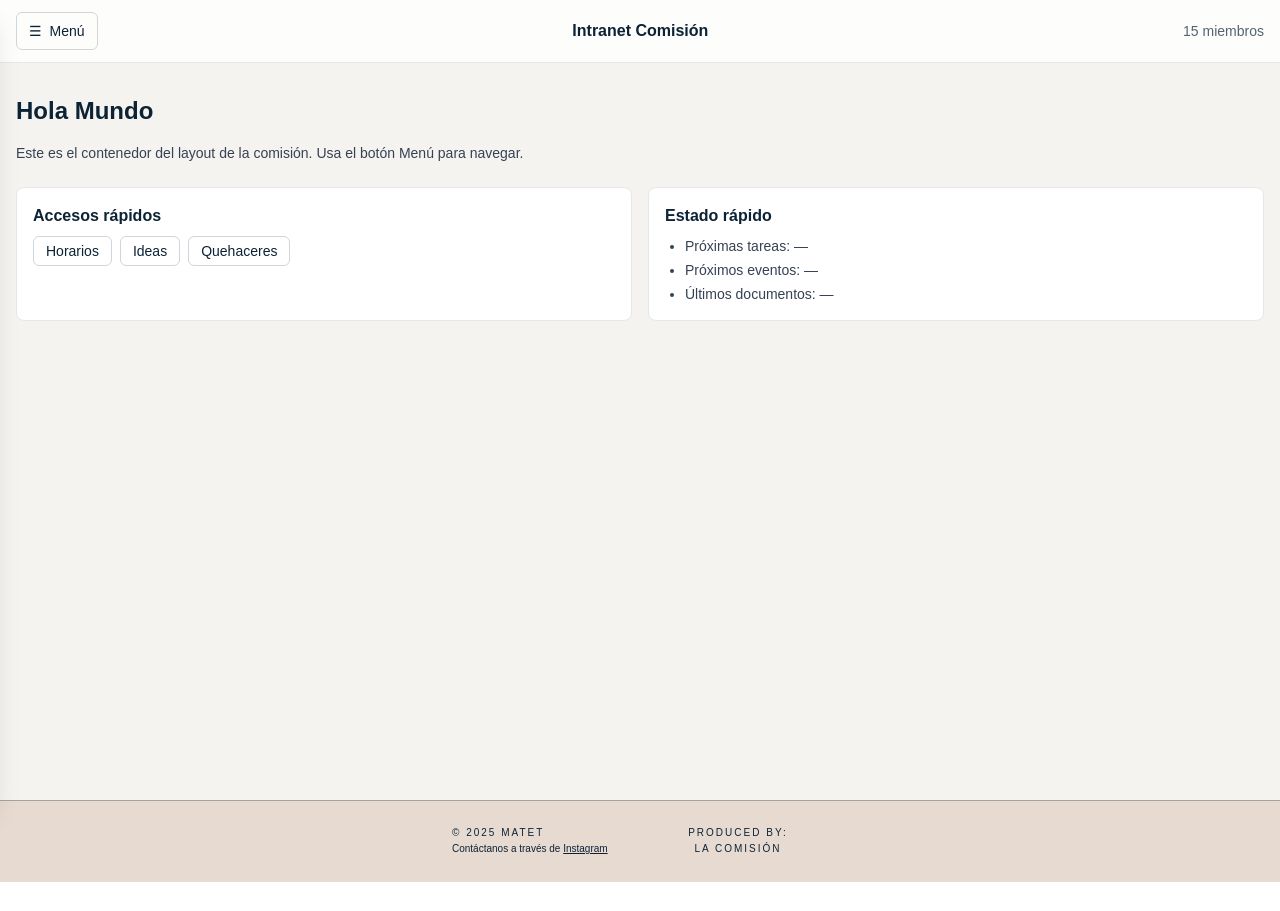
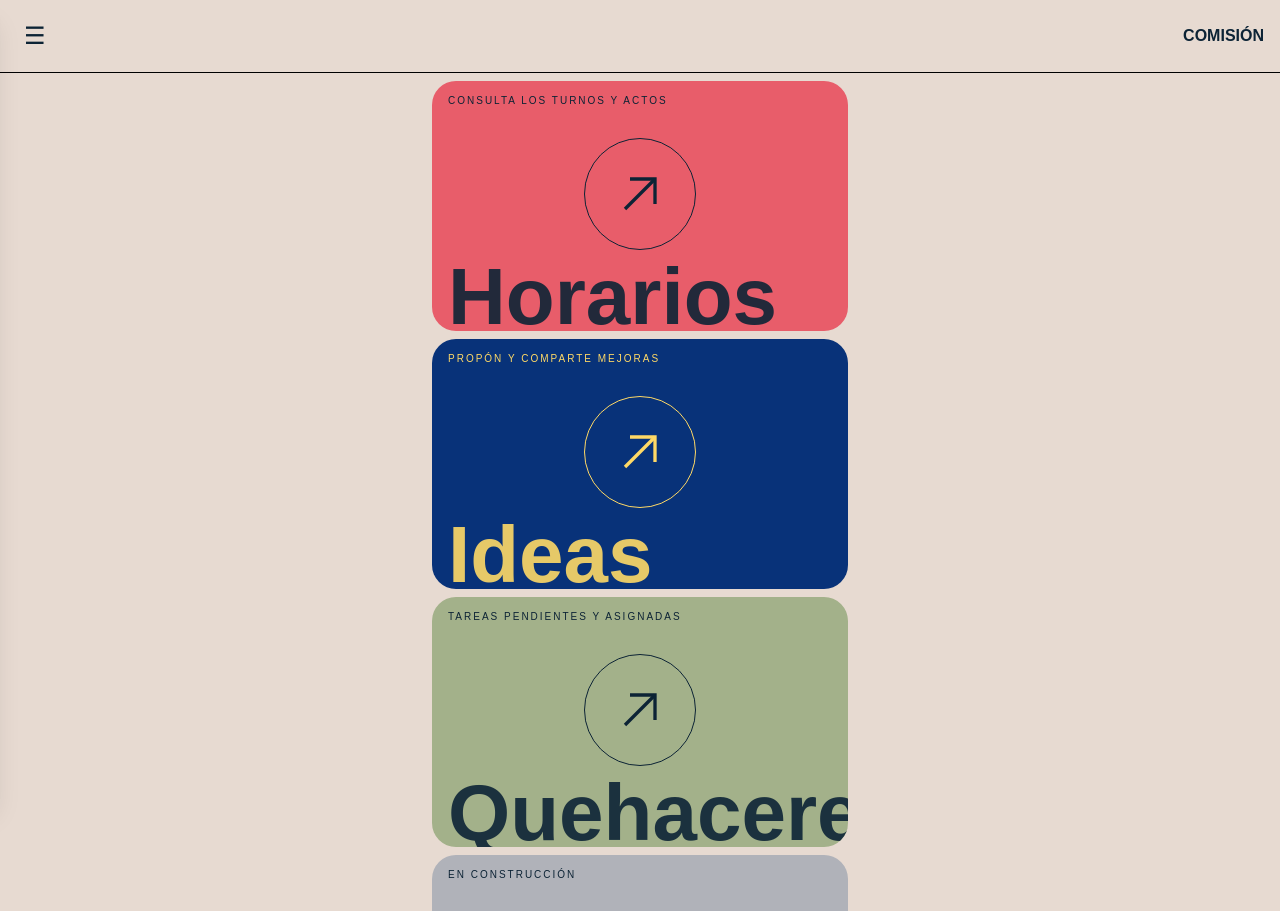
Before and after one commit to jgarcia311999/FiestasMatet, a Next.js app: page /layoutComision in a window 1280 px wide. Shown: the top 911 px of the page. Before the commit the page ends 882 px from the top, so only its background shows below. Built offline with nearby package versions, Linux system fonts and the light colour scheme.

Commit message:
cambios en el layout

```diff
--- a/src/app/layoutComision/page.tsx
+++ b/src/app/layoutComision/page.tsx
@@ -40,24 +40,98 @@ export default function LayoutComisionPage() {
   }, [pathname]);
 
   return (
-    <div className="min-h-screen bg-[#F5F3F0] text-[#0C2335]">
+    <div className="min-h-screen bg-[#E7DAD1] text-[#0C2335]">
       {/* Header */}
-      <header className="sticky top-0 z-30 bg-white/80 backdrop-blur border-b border-gray-200">
+      <header className="sticky top-0 z-30 bg-[#E7DAD1] border-b border-black">
         <div className="mx-auto max-w-7xl px-4 py-3 flex items-center justify-between">
           <button
             onClick={() => setOpen(true)}
-            className="inline-flex items-center gap-2 rounded-md border border-gray-300 px-3 py-2 text-sm hover:bg-gray-50 focus:outline-none focus:ring-2 focus:ring-offset-2 focus:ring-[#0C2335]"
+            className="p-2 text-2xl focus:outline-none"
             aria-label="Abrir menú"
             aria-expanded={open}
             aria-controls="sidebar"
           >
-            <span>☰</span>
-            <span>Menú</span>
+            ☰
           </button>
-          <div className="font-semibold">Intranet Comisión</div>
-          <div className="text-sm opacity-70">15 miembros</div>
+          <div className="font-semibold">COMISIÓN</div>
         </div>
       </header>
+
+
+      {/* Cards de accesos (estilo plantilla) */}
+      <div className="mx-auto max-w-md px-4 pb-8 space-y-4">
+        {/* Horarios */}
+        <Link href="/layoutComision/horarios">
+          <div className="mt-2 relative h-[250px] rounded-3xl bg-[#E85D6A] overflow-hidden">
+            <div className="absolute top-3 left-4 text-[10px] uppercase tracking-[0.2em]">Consulta los turnos y actos</div>
+            <div className="absolute bottom-[-6px] left-4 right-4 text-[80px] leading-none font-semibold text-[#0C2335]/90 select-none">
+              Horarios
+            </div>
+            <div className="absolute inset-0 flex items-center justify-center">
+              <div className="h-28 w-28 rounded-full border border-[#0C2335] flex items-center justify-center mb-6 text-[#0C2335]">
+                <svg width="40" height="40" viewBox="0 0 24 24" fill="none" xmlns="http://www.w3.org/2000/svg">
+                  <line x1="3" y1="21" x2="21" y2="3" stroke="currentColor" strokeWidth="2"/>
+                  <polyline points="6,3 21,3 21,18" stroke="currentColor" strokeWidth="2" fill="none"/>
+                </svg>
+              </div>
+            </div>
+          </div>
+        </Link>
+
+        {/* Ideas */}
+        <Link href="/layoutComision/ideas">
+          <div className="mt-2 relative h-[250px] rounded-3xl bg-[#083279] overflow-hidden">
+            <div className="absolute top-3 left-4 text-[10px] uppercase tracking-[0.2em] text-[#FFD966]">Propón y comparte mejoras</div>
+            <div className="absolute bottom-[-6px] left-4 right-4 text-[80px] leading-none font-semibold text-[#FFD966]/90 select-none">
+              Ideas
+            </div>
+            <div className="absolute inset-0 flex items-center justify-center">
+              <div className="h-28 w-28 rounded-full border border-[#FFD966] flex items-center justify-center text-[#FFD966] mb-6">
+                <svg width="40" height="40" viewBox="0 0 24 24" fill="none" xmlns="http://www.w3.org/2000/svg">
+                  <line x1="3" y1="21" x2="21" y2="3" stroke="currentColor" strokeWidth="2"/>
+                  <polyline points="6,3 21,3 21,18" stroke="currentColor" strokeWidth="2" fill="none"/>
+                </svg>
+              </div>
+            </div>
+          </div>
+        </Link>
+
+        {/* Quehaceres */}
+        <Link href="/layoutComision/quehaceres">
+          <div className="mt-2 relative h-[250px] rounded-3xl bg-[#a3b18a] overflow-hidden">
+            <div className="absolute top-3 left-4 text-[10px] uppercase tracking-[0.2em]">Tareas pendientes y asignadas</div>
+            <div className="absolute bottom-[-6px] left-4 right-4 text-[80px] leading-none font-semibold text-[#0C2335]/90 select-none">
+              Quehaceres
+            </div>
+            <div className="absolute inset-0 flex items-center justify-center">
+              <div className="h-28 w-28 rounded-full border border-[#0C2335] flex items-center justify-center mb-6 text-[#0C2335]">
+                <svg width="40" height="40" viewBox="0 0 24 24" fill="none" xmlns="http://www.w3.org/2000/svg">
+                  <line x1="3" y1="21" x2="21" y2="3" stroke="currentColor" strokeWidth="2"/>
+                  <polyline points="6,3 21,3 21,18" stroke="currentColor" strokeWidth="2" fill="none"/>
+                </svg>
+              </div>
+            </div>
+          </div>
+        </Link>
+
+        {/* Próximamente (sin link) */}
+        <div>
+          <div className="mt-2 relative h-[250px] rounded-3xl bg-gray-400/70 overflow-hidden">
+            <div className="absolute top-3 left-4 text-[10px] uppercase tracking-[0.2em]">En construcción</div>
+            <div className="absolute bottom-[-6px] left-4 right-4 text-[80px] leading-none font-semibold text-[#0C2335]/80 select-none">
+              Próximamente...
+            </div>
+            <div className="absolute inset-0 flex items-center justify-center">
+              <div className="h-28 w-28 rounded-full border border-[#0C2335]/70 flex items-center justify-center mb-6 text-[#0C2335]/70">
+                <svg width="40" height="40" viewBox="0 0 24 24" fill="none" xmlns="http://www.w3.org/2000/svg">
+                  <line x1="3" y1="21" x2="21" y2="3" stroke="currentColor" strokeWidth="2"/>
+                  <polyline points="6,3 21,3 21,18" stroke="currentColor" strokeWidth="2" fill="none"/>
+                </svg>
+              </div>
+            </div>
+          </div>
+        </div>
+      </div>
 
       {/* Sidebar overlay */}
       <div
@@ -123,36 +197,6 @@ export default function LayoutComisionPage() {
 
       {/* Main content */}
       <main className="mx-auto max-w-7xl px-4 py-8">
-        <h1 className="text-2xl font-bold mb-4">Hola Mundo</h1>
-        <p className="text-sm text-gray-700">
-          Este es el contenedor del layout de la comisión. Usa el botón Menú para navegar.
-        </p>
-
-        <section className="mt-6 grid grid-cols-1 gap-4 md:grid-cols-2">
-          <div className="rounded-lg border border-gray-200 bg-white p-4">
-            <h2 className="font-semibold mb-2">Accesos rápidos</h2>
-            <div className="flex flex-wrap gap-2">
-              {NAV_LINKS.slice(0, 6).map((item) => (
-                <Link
-                  key={item.href}
-                  href={item.href}
-                  className="rounded-md border border-gray-300 px-3 py-1 text-sm hover:bg-gray-50"
-                >
-                  {item.label}
-                </Link>
-              ))}
-            </div>
-          </div>
-
-          <div className="rounded-lg border border-gray-200 bg-white p-4">
-            <h2 className="font-semibold mb-2">Estado rápido</h2>
-            <ul className="text-sm list-disc ml-5 space-y-1 text-gray-700">
-              <li>Próximas tareas: —</li>
-              <li>Próximos eventos: —</li>
-              <li>Últimos documentos: —</li>
-            </ul>
-          </div>
-        </section>
       </main>
     </div>
   );
```
